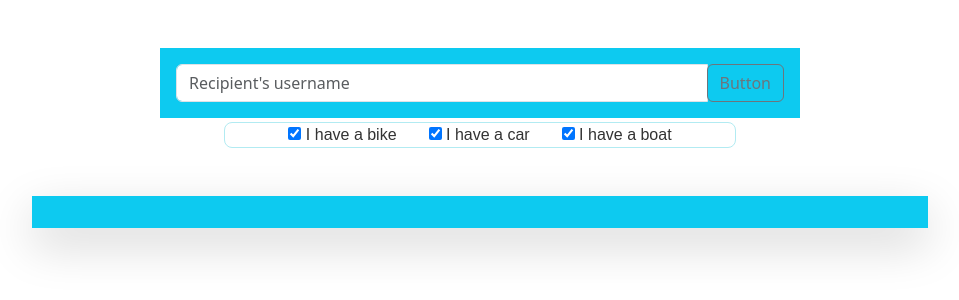
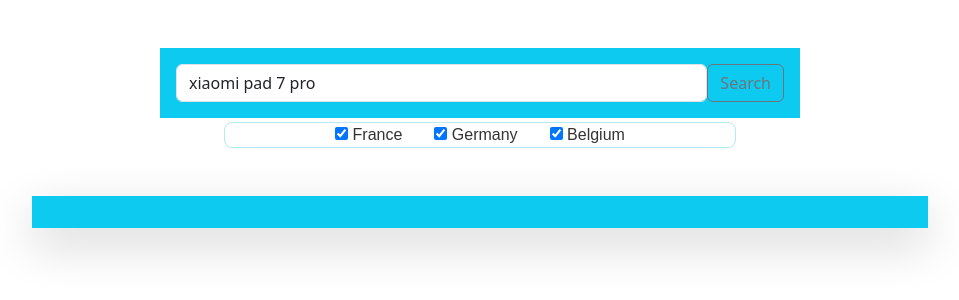
Before and after one commit to Bill-khk/AmazonCompare, a Flask app: page / in a window 1280 px wide. Shown: the top 300 px of the page, without its empty margins (160-1119 px from the left). Run offline with Flask 3, Linux system fonts and the light colour scheme.

Commit message:
Dynamic form with Jinja

```diff
--- a/main.py
+++ b/main.py
@@ -1,8 +1,22 @@
-from flask import Flask, render_template
+from flask import Flask, render_template, url_for
 
-app=Flask(__name__)
+dict_url = {
+    'France': "https://www.amazon.fr/",
+    'Germany': "https://www.amazon.de/",
+    'Belgium': "https://www.amazon.com.be/",
+}
+
+app = Flask(__name__)
+
+
 @app.route("/")
 def hello():
+    return render_template('home.html', dict_url=dict_url)
+
+@app.route("/search/<item>&<code>")
+def search(item, code):
+    print(f'item: {item}')
+    print(f'code: {code}')
     return render_template('home.html')
 
 
--- a/templates/home.html
+++ b/templates/home.html
@@ -7,26 +7,24 @@
     <link href="https://cdn.jsdelivr.net/npm/bootstrap@5.3.3/dist/css/bootstrap.min.css" rel="stylesheet" integrity="sha384-QWTKZyjpPEjISv5WaRU9OFeRpok6YctnYmDr5pNlyT2bRjXh0JMhjY6hW+ALEwIH" crossorigin="anonymous">
 </head>
 <body>
-    <div class="input-group w-50 mx-5 mt-5 text-white p-3 mx-auto bg-info">
-      <input type="text" class="form-control" placeholder="Recipient's username" aria-label="Recipient's username" aria-describedby="basic-addon2">
-      <div class="input-group-append">
-        <button class="btn btn-outline-secondary" type="button">Button</button>
-      </div>
+    <div class=" w-50 mx-5 mt-5 text-white p-3 mx-auto bg-info">
+      <form action="/search">
+          <div class="d-flex">
+              <input type="text" class="form-control" placeholder="Item you want to buy" value="xiaomi pad 7 pro">
+              <button class="btn btn-outline-secondary" type="button">Search</button>
+          </div>
     </div>
     <div class="my-styled-div mx-auto m-1 rounded-3 text-center">
-      <div>
-        <input type="checkbox" id="vehicle1" name="vehicle1" value="Bike" checked>
-        <label for="vehicle1">I have a bike</label>
-      </div>
-      <div>
-        <input type="checkbox" id="vehicle2" name="vehicle2" value="Car" checked>
-        <label for="vehicle2">I have a car</label>
-      </div>
-      <div>
-        <input type="checkbox" id="vehicle3" name="vehicle3" value="Boat" checked>
-        <label for="vehicle3">I have a boat</label>
-      </div>
+        {% for key in dict_url %}
+            <div>
+                <input type="checkbox" id="{{key}}" name="{{key}}" checked>
+                <label for="{{key}}">{{key}}</label>
+            </div>
+        {% endfor %}
     </div>
+    </form>
+
+
     <div class="w-2-custom m-5 p-3 mx-auto shadow-lg bg-info">
 
     </div>
```
